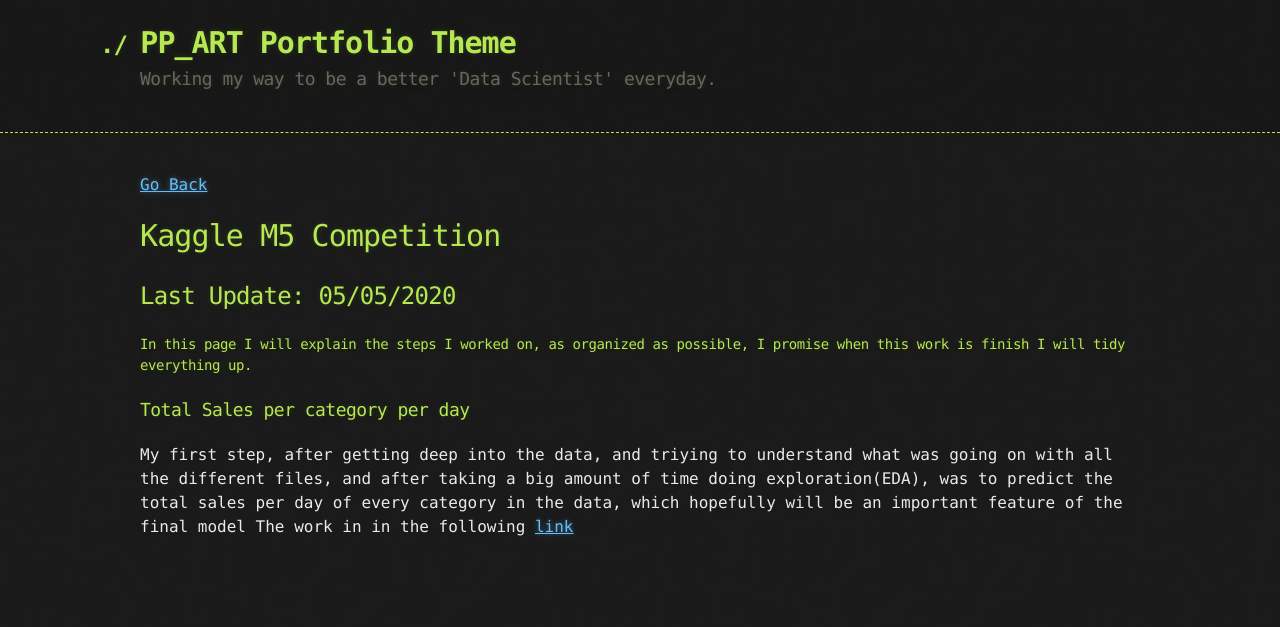
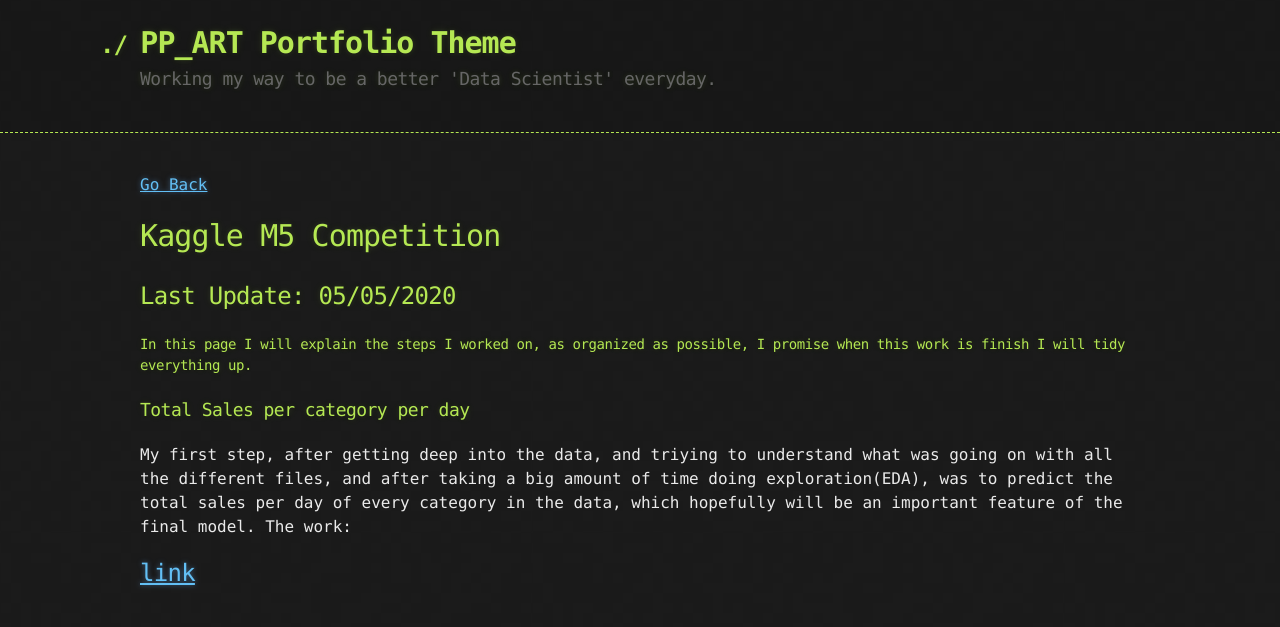
Before and after one commit to PaulB86UK/PP_ART, a Jekyll site: the page built from docs/2020/M5/Main.md, in a window 1280 px wide. Shown: the top 627 px of the page. Built offline with Jekyll 4.4.1, drawn with Linux system fonts in a browser that asks for light colours; our own code applies the rules of GitHub Pages for plain Markdown files.

Commit message:
Update Main.md

```diff
--- a/docs/2020/M5/Main.md
+++ b/docs/2020/M5/Main.md
@@ -10,5 +10,6 @@
 
 ### Total Sales per category per day
 My first step, after getting deep into the data, and triying to understand what was going on with all the different files, and after taking a big amount of time doing exploration(EDA),
-was to predict the total sales per day of every category in the data, which hopefully will be an important feature of the final model
-The work in in the following [link](https://paulb86uk.github.io/PP_ART.github.io/2020/M5/Sales_per_Category_day)
+was to predict the total sales per day of every category in the data, which hopefully will be an important feature of the final model.
+The work:
+## [link](https://paulb86uk.github.io/PP_ART.github.io/2020/M5/Sales_per_Category_day)
```
